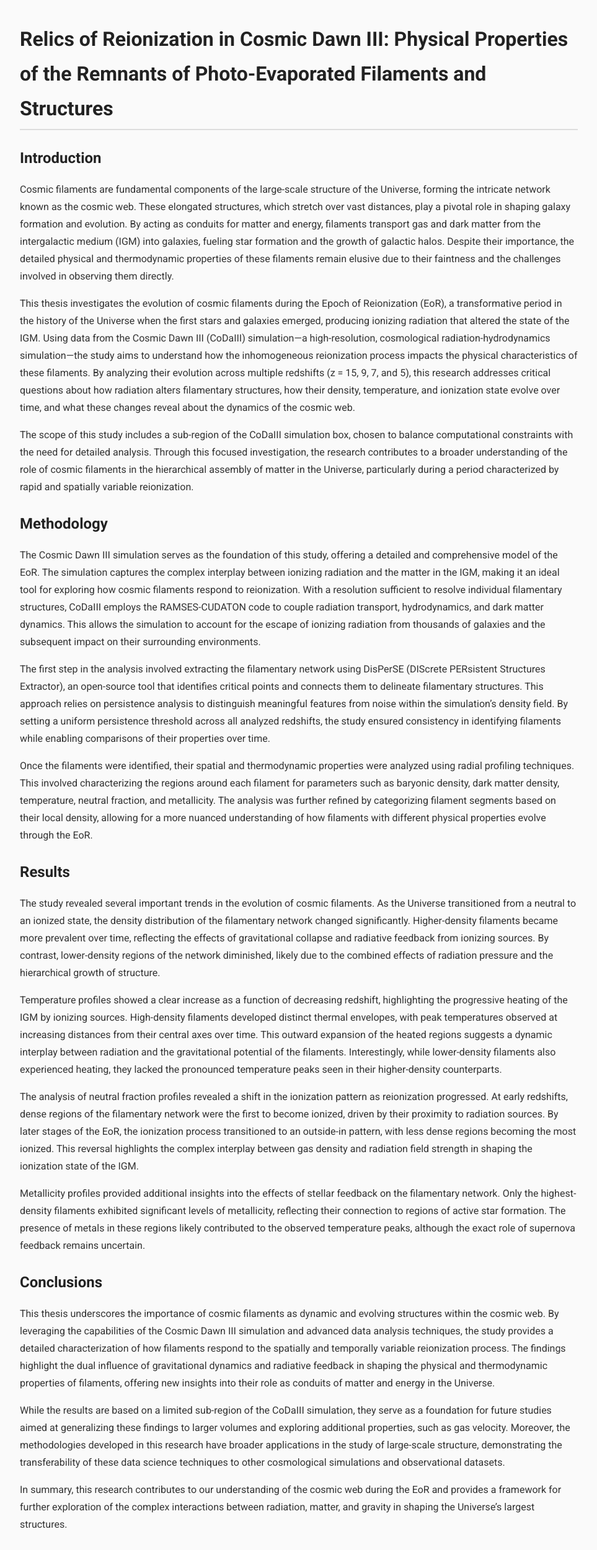
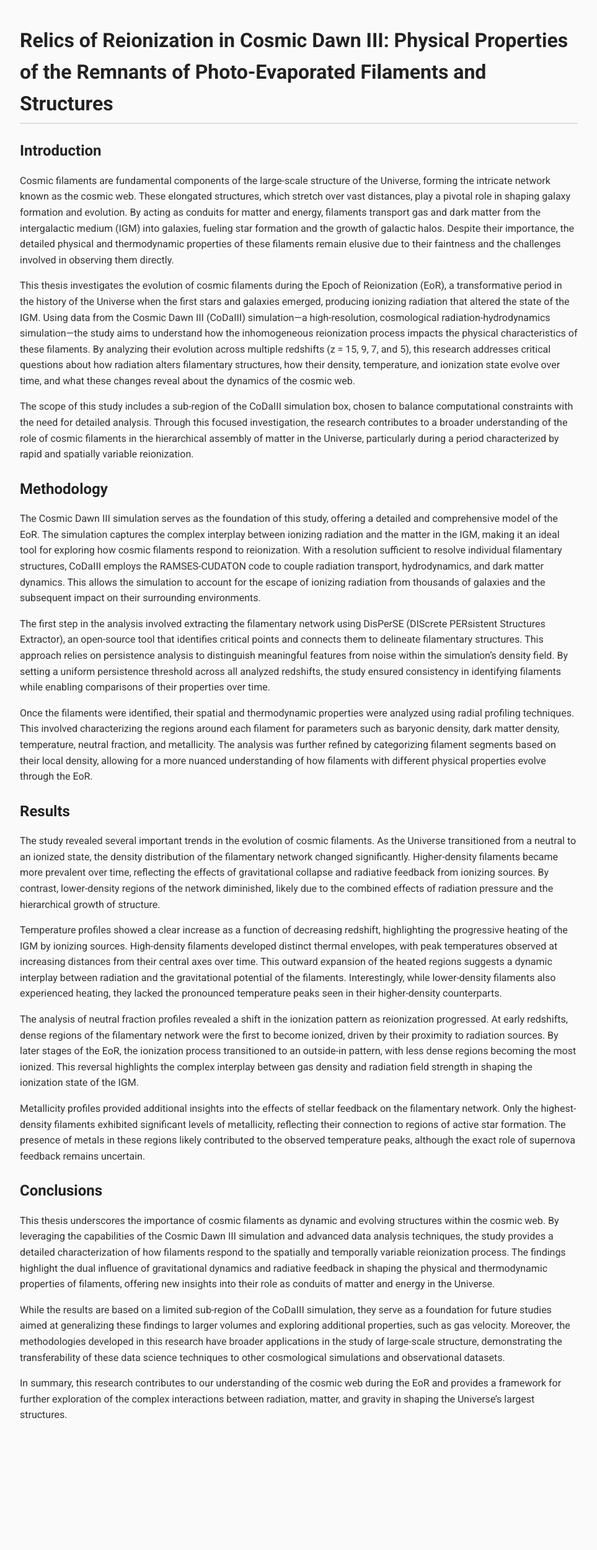
Before and after one commit to vishrut-b/Master-Thesis, a Jekyll site: the page built from index.md, in a window 1280 px wide. Shown: the whole page at 62% size, without its empty margins (158-1121 px from the left). Built offline with Jekyll 4.4.1, drawn with Linux system fonts in a browser that asks for light colours; our own code applies the rules of GitHub Pages for plain Markdown files; after the commit the page ends 2328 px from its top, so only the background shows below that.

Commit message:
Update styles.css

```diff
--- a/assets/css/styles.css
+++ b/assets/css/styles.css
@@ -3,14 +3,13 @@
 /* Apply Roboto font globally */
 body {
   font-family: 'Roboto', sans-serif;
-  margin: 0.5rem auto;    /* Reduced margin for less empty space */
-  max-width: 900px;     /* Keep a comfortable width for readability */
-  padding: 0.2rem;      /* Reduced padding for a tighter layout */
-  line-height: 1.75;    /* Maintain good readability */
+  margin: 0.5rem auto;    /* Minimal margin for almost edge-to-edge layout */
+  max-width: 900px;       /* Keep a comfortable width for readability */
+  padding: 0.5rem;        /* Minimal padding for content */
+  line-height: 1.6;       /* Maintain good readability with slightly tighter line height */
   background-color: #fafafa; /* Light background color for a softer feel */
-  color: #333;          /* Standard dark color for text */
+  color: #333;            /* Standard dark color for text */
 }
-
 /* Styling for headings */
 h1, h2, h3, h4, h5, h6 {
   font-weight: 700;     /* Use bold weights for headings */
```
